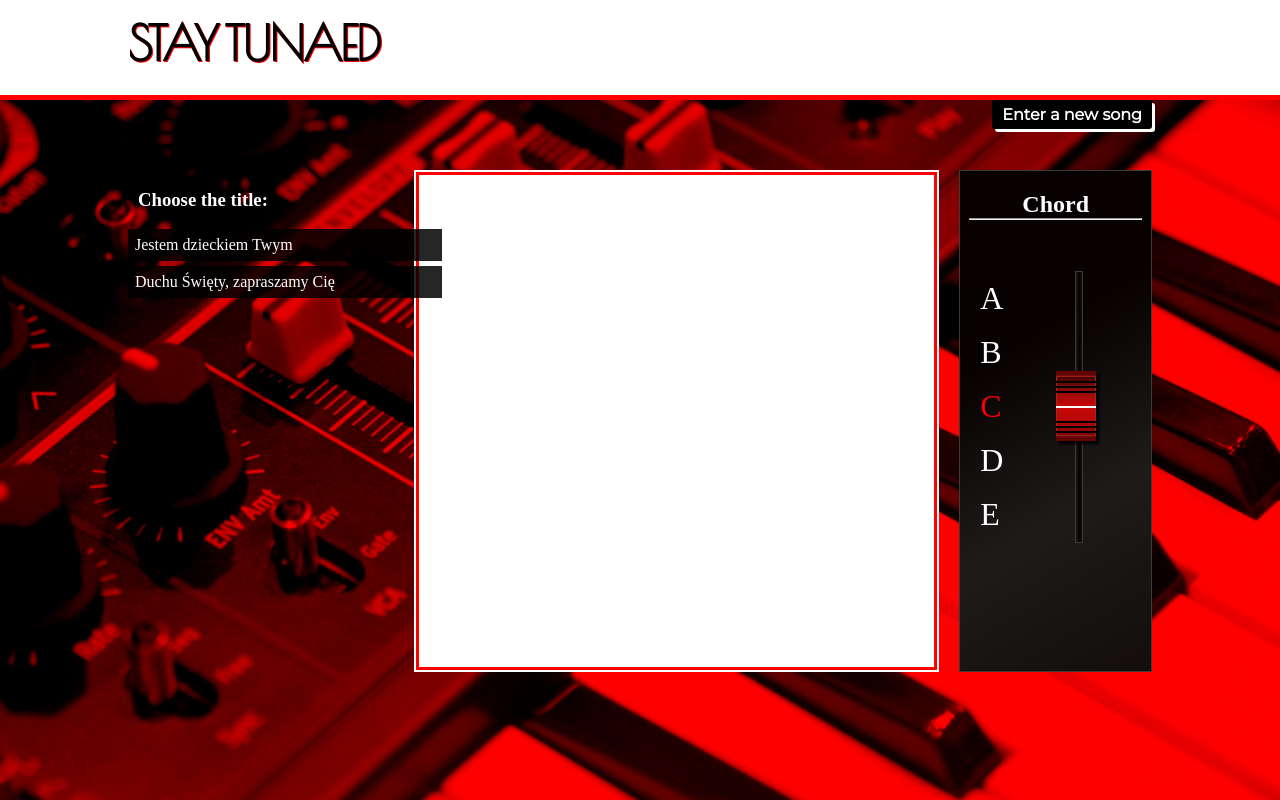
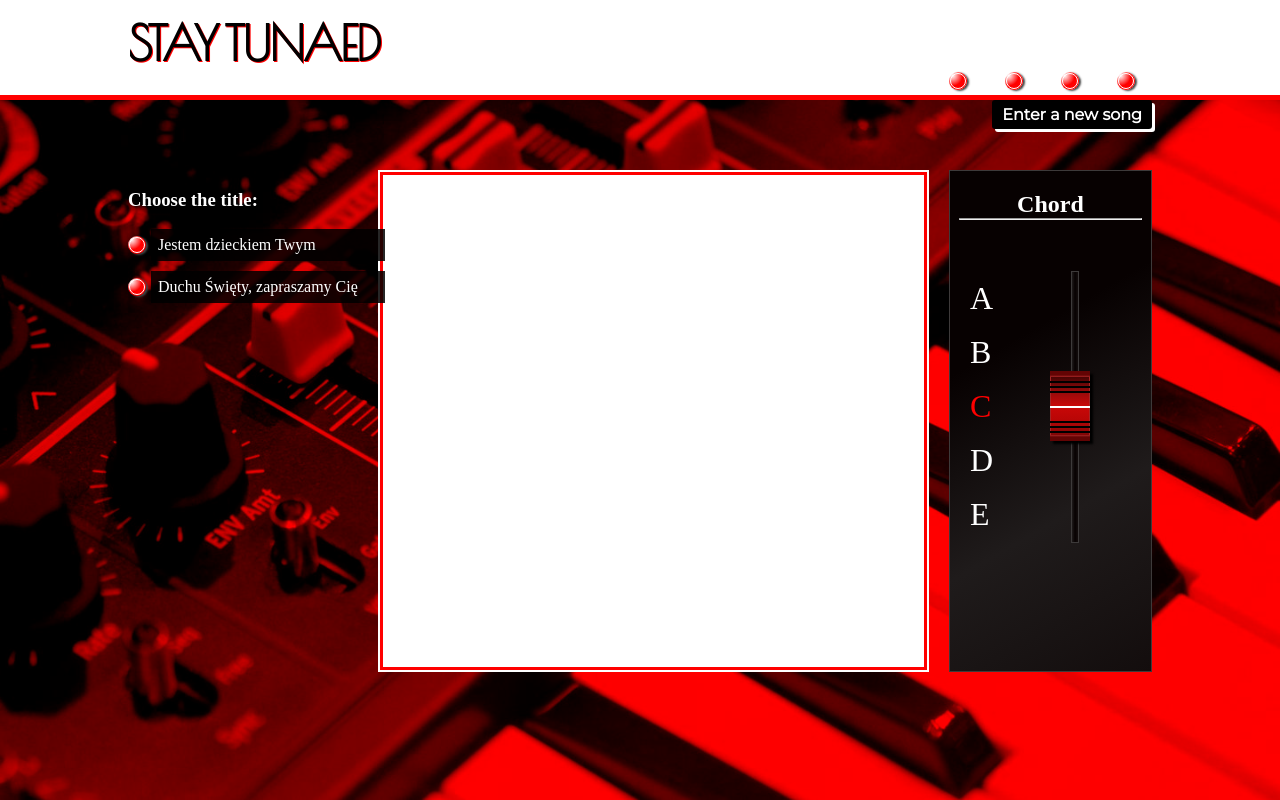
Before and after one commit to sb17018/stay_tuned, a plain HTML site: page index.html in a window 1280 px wide. Drawn offline with nearby package versions, Linux system fonts and the light colour scheme.

Commit message:
Added decorational glowing red circles.

```diff
--- a/css/main_style.css
+++ b/css/main_style.css
@@ -81,27 +81,41 @@ main.wrapper{
 }
 
 #leftPart{
-    width: 30%;
+    width: 250px;
 }
 
 #leftPart h3{
 	color: #FFF;
 	font-weight: bold;
-	padding-left: 10px;
+	padding-left: 0;
 }
 
 .song-title{
-    background: rgba(0, 0,0, .85);
+    background-color: rgba(0, 0,0, .85);
     color: #FFF;
-    margin: 5px 0;
+    margin: 0 -15px 0 5px;
     padding: 7px;
-    width: 105%;
+    display: inline-block;
+    width: 220px;
 }
 
 .song-title:hover{
     background: rgba(255, 255, 255, .85);
     color: #FF0000;
-    font-weight: bold
+}
+
+.song-title-row{
+    margin: 10px 0;
+    width: 250px;
+}
+
+.song-title-row .red-circle-icon{
+    position: relative;
+    top: -2px;
+}
+
+.red-circle-icon{
+    background-image: radial-gradient(farthest-corner at 40% 40%, white, rgb(252, 90, 90), rgb(252, 90, 90),);
 }
 
 .lyrics-tones{
@@ -113,3 +127,34 @@ main.wrapper{
 .lyrics-verse{
     margin: 0 0 .5em;
 }
+
+.red-circle-icon{
+    width: 18px;
+    height: 18px;
+    border-radius: 10px;
+    background-image: radial-gradient(farthest-corner at 20% 20%, white, red, red);
+    position: relative;
+    text-align: center;
+    box-shadow: #444 2px 1px 2px;
+    display: inline-block;
+    vertical-align: middle;
+}
+
+.red-circle-icon-inner-ring{
+    width: 14px;
+    height: 14px;
+    border-radius: 8px;
+    background-color: transparent;
+    border: 1px solid white;
+    position: relative;
+    top: 1px;
+    left: 1px;
+}
+
+#headercircelDecoration{
+    float: right;
+}
+
+#headercircelDecoration .red-circle-icon{
+    margin: 0 17px;
+}
--- a/index.html
+++ b/index.html
@@ -26,6 +26,12 @@
         <div class="wrapper">
             <div class="container">
                 <h1>STAY TUNAED</h1>
+            </div>
+            <div id="headercircelDecoration">
+                <div class="red-circle-icon"><div class="red-circle-icon-inner-ring"></div></div>
+                <div class="red-circle-icon"><div class="red-circle-icon-inner-ring"></div></div>
+                <div class="red-circle-icon"><div class="red-circle-icon-inner-ring"></div></div>
+                <div class="red-circle-icon"><div class="red-circle-icon-inner-ring"></div></div>
             </div>
         </div>
     </header>
--- a/js/fetching-scripts.js
+++ b/js/fetching-scripts.js
@@ -9,7 +9,7 @@ function fetchTitles(){
         titles = JSON.parse(this.responseText);
         for(n in titles.titles){
             console.log("tree");
-            titleOptions += '<div class="song-title" onmouseover="fetchLyrics(\'' + titles.titles[n].value + '\')">' + titles.titles[n].title + '</div>';
+            titleOptions += '<div class="song-title-row" onmouseover="fetchLyrics(\'' + titles.titles[n].value + '\'), changeCircleColor(this)" onmouseout="resetCircleColor(this)"><div class="red-circle-icon"><div class="red-circle-icon-inner-ring"></div></div><div class="song-title">' + titles.titles[n].title + '</div></div>';
         }
         console.log(titleOptions);
         document.getElementById("songTitles").innerHTML = titleOptions;
@@ -48,6 +48,16 @@ function fetchLyrics(title){
     xmlhttp.send();
 }
 
+function changeCircleColor(elmt){
+    var brightCircle = elmt.getElementsByClassName('red-circle-icon')[0];
+    brightCircle.style.backgroundImage = 'radial-gradient(farthest-corner at 40% 40%, white, rgb(250, 74, 74), rgb(250, 74, 74))';
+}
+
+function resetCircleColor(elmt){
+    var brightCircle = elmt.getElementsByClassName('red-circle-icon')[0];
+    brightCircle.style.backgroundImage = 'radial-gradient(farthest-corner at 20% 20%, white, red, red)';
+}
+
 function setFirstChord(){
     sessionStorage.clear();
     sessionStorage.setItem("firstChord", theLyrics.verses[0].tones[0].tone);
```
